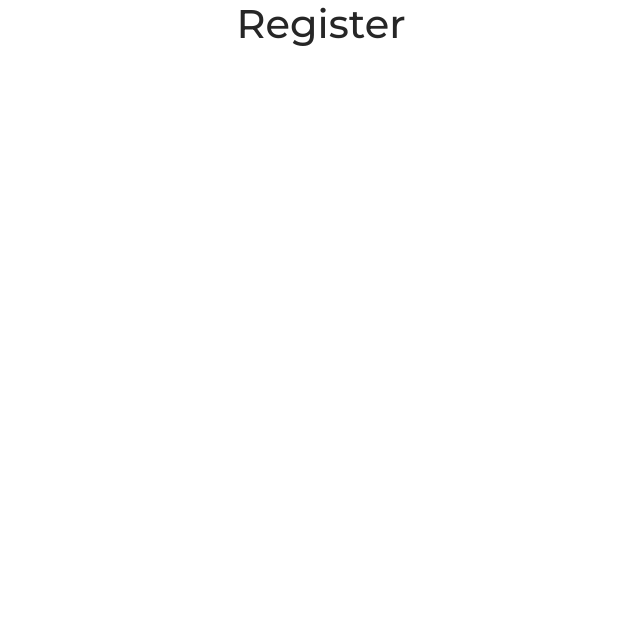
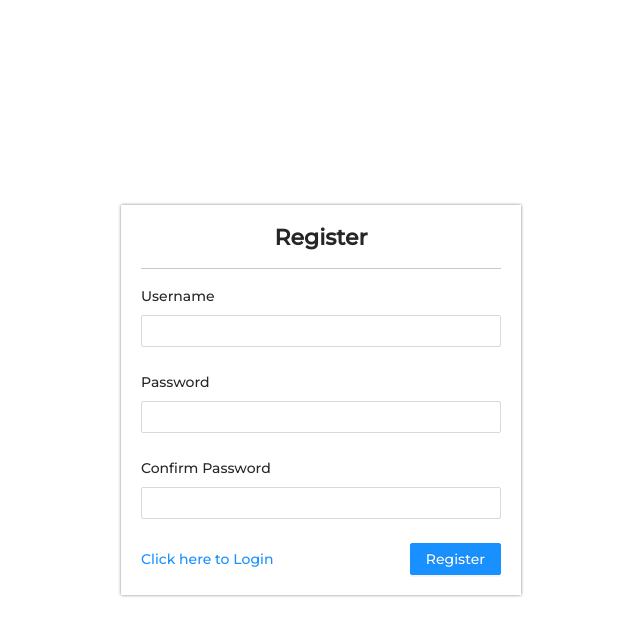
Before and after one commit to Oeshy04/CVWizard, a React (Create React App) app in the folder client/: page /register in a window 1280 px wide. Shown: the top 636 px of the page, without its empty margins (319-959 px from the left). Built offline with nearby package versions, Linux system fonts and the light colour scheme.

Commit message:
Completed Login & Register Screen

```diff
--- a/client/src/components/DefaultLayout.js
+++ b/client/src/components/DefaultLayout.js
@@ -1,5 +1,5 @@
 import React from 'react';
-import './../pages/resources/authentication.css';
+import './../pages/resources/defaultlayout.css';
 
 function DefaultLayout(props){
     return(
--- a/client/src/pages/Login.js
+++ b/client/src/pages/Login.js
@@ -1,7 +1,34 @@
 import React from "react";
+import { Form,Input,Button,Checkbox } from "antd";
+import "./resources/authentication.css";
+import { Link } from "react-router-dom";
+
 function Login(){
+
+    const onFinish = (values)=>{
+        console.log(values);
+    }
     return(
-        <div><h1>Login</h1></div>
+        <div className="parent">
+            <Form layout="vertical" onFinish={onFinish}>
+                <h1>Login</h1>
+                <hr></hr>
+                <Form.Item name="username" label="Username">
+                    <Input/>
+                </Form.Item>
+
+                <Form.Item name="password" label="Password">
+                    <Input/>
+                </Form.Item>
+                <div className="d-flex align-items-center justify-content-between">
+
+                <Link to='/register'>Click here to Register</Link>
+                <Button type="primary" htmlType="submit">
+                    Login
+                </Button>
+                </div>
+            </Form>
+            </div>
     )
 }
 export default Login
--- a/client/src/pages/Register.js
+++ b/client/src/pages/Register.js
@@ -1,7 +1,40 @@
 import React from "react";
+import { Form,Input,Button,Checkbox } from "antd";
+import { Link } from "react-router-dom";
+import "./resources/authentication.css";
+
 function Register(){
+
+    const onFinish = (values)=>{
+        console.log(values);
+    }
     return(
-        <div><h1>Register</h1></div>
+        <div className="parent">
+            <Form layout="vertical" onFinish={onFinish}>
+                <h1>Register</h1>
+                <hr></hr>
+                <Form.Item name="username" label="Username">
+                    <Input/>
+                </Form.Item>
+
+                <Form.Item name="password" label="Password">
+                    <Input/>
+                </Form.Item>
+
+                <Form.Item name="cpassword" label="Confirm Password">
+                    <Input/>
+                </Form.Item>
+
+                <div className="d-flex align-items-center justify-content-between">
+
+                <Link to='/register'>Click here to Login</Link>
+                <Button type="primary" htmlType="submit">
+                    Register
+                </Button>
+                </div>
+            </Form>
+
+        </div>
     )
 }
 export default Register
--- a/client/src/pages/resources/authentication.css
+++ b/client/src/pages/resources/authentication.css
@@ -1,26 +1,16 @@
-.layout{
+.parent{
     height: 100vh;
-    padding: 20px 50px;
+    display: flex;
+    align-items: center;
+    justify-content: center;
 }
 
-.header{
-    height:20%;
-    background-color: teal;
-    border-radius: 5px;
-    display: flex;
-    justify-content: space-between;
-    align-items: center;
-    padding: 10px 20px;
+.parent h1{
+    font-size: 22px;
+    font-weight: bold;
 }
-.header h1{
-    color: rgba(255, 255, 255, 0.5);
-    font-size: 22px;
+.parent form{
+    width: 400px;
+    box-shadow: 0 0 3px gray;
+    padding: 20px;
 }
-.content{
-    height: 87%;
-    border: 1px solid gray;
-    margin-top: 5px;
-    box-shadow: 0 0 3px gray;
-    padding: 10px;
-
-}
--- a/client/src/pages/resources/defaultlayout.css
+++ b/client/src/pages/resources/defaultlayout.css
@@ -0,0 +1,26 @@
+.layout{
+    height: 100vh;
+    padding: 20px 50px;
+}
+
+.header{
+    height:20%;
+    background-color: teal;
+    border-radius: 5px;
+    display: flex;
+    justify-content: space-between;
+    align-items: center;
+    padding: 10px 20px;
+}
+.header h1{
+    color: rgba(255, 255, 255, 0.5);
+    font-size: 22px;
+}
+.content{
+    height: 87%;
+    border: 1px solid gray;
+    margin-top: 5px;
+    box-shadow: 0 0 3px gray;
+    padding: 10px;
+
+}
```
